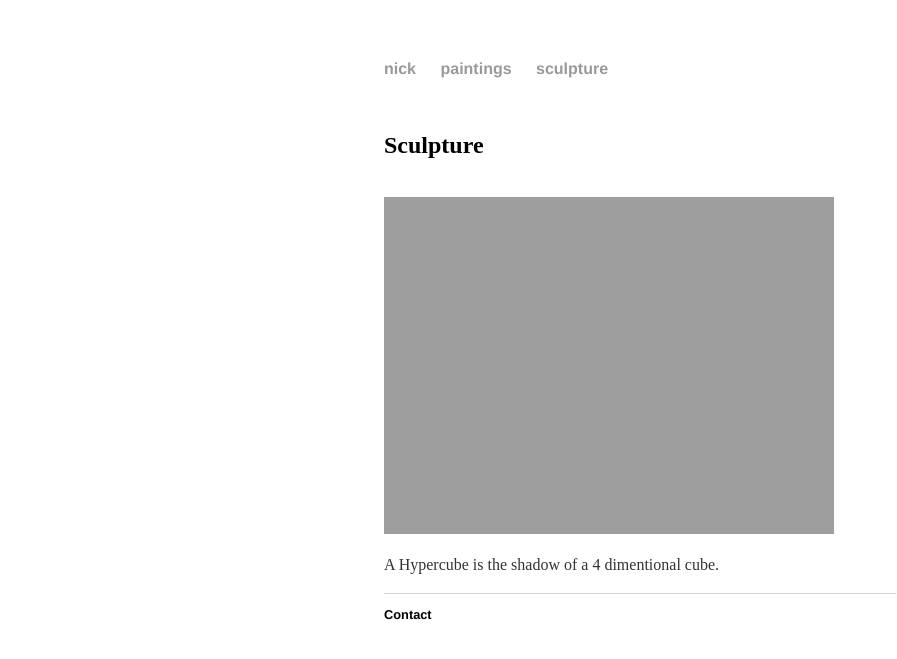
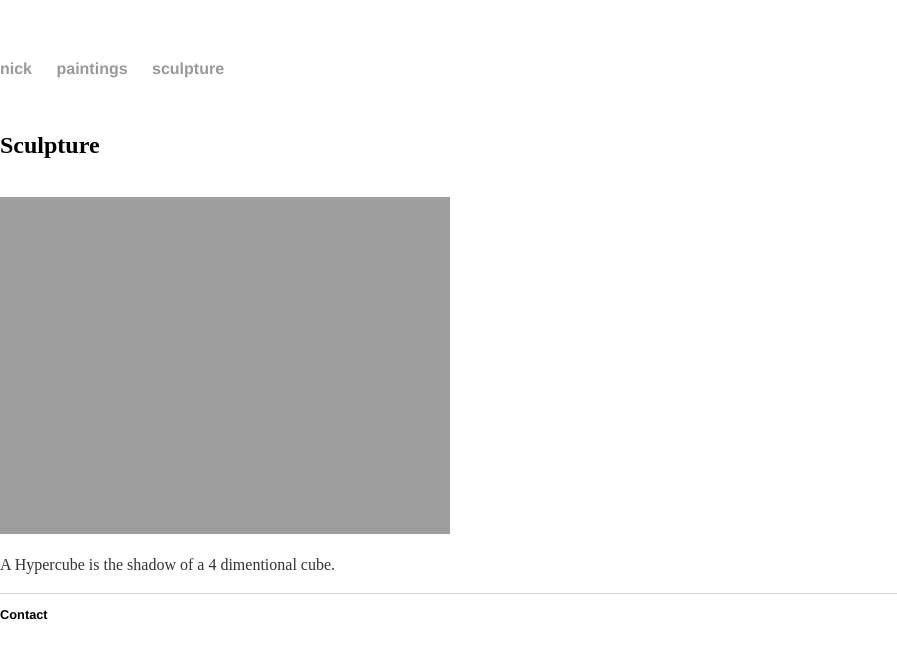
Before and after one commit to slavachalnev/nickaustinbrown.github.io, a Jekyll site: the page built from sculpture/index.html, in a window 1280 px wide. Shown: the top 659 px of the page, without its empty margins (0-897 px from the left). Built offline with Jekyll 4.4.1, drawn with Linux system fonts in a browser that asks for light colours.

Commit message:
Update main.css

```diff
--- a/css/main.css
+++ b/css/main.css
@@ -1,6 +1,6 @@
 body {
     margin: 60px auto;
-    width: 40%;
+    width: auto;
 }
 nav ul, footer ul {
     font-family:'Helvetica', 'Arial', 'Sans-Serif';
```
